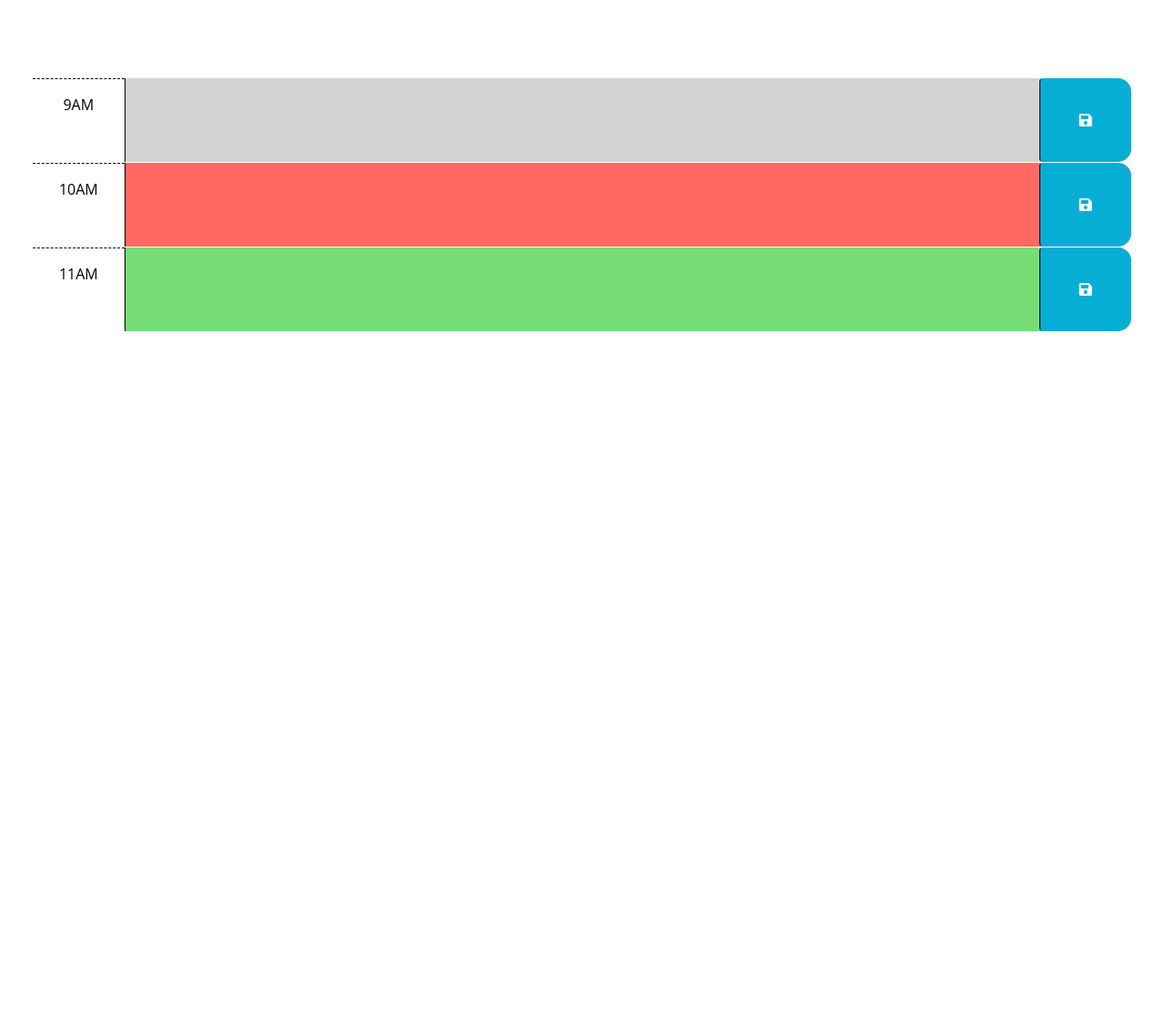
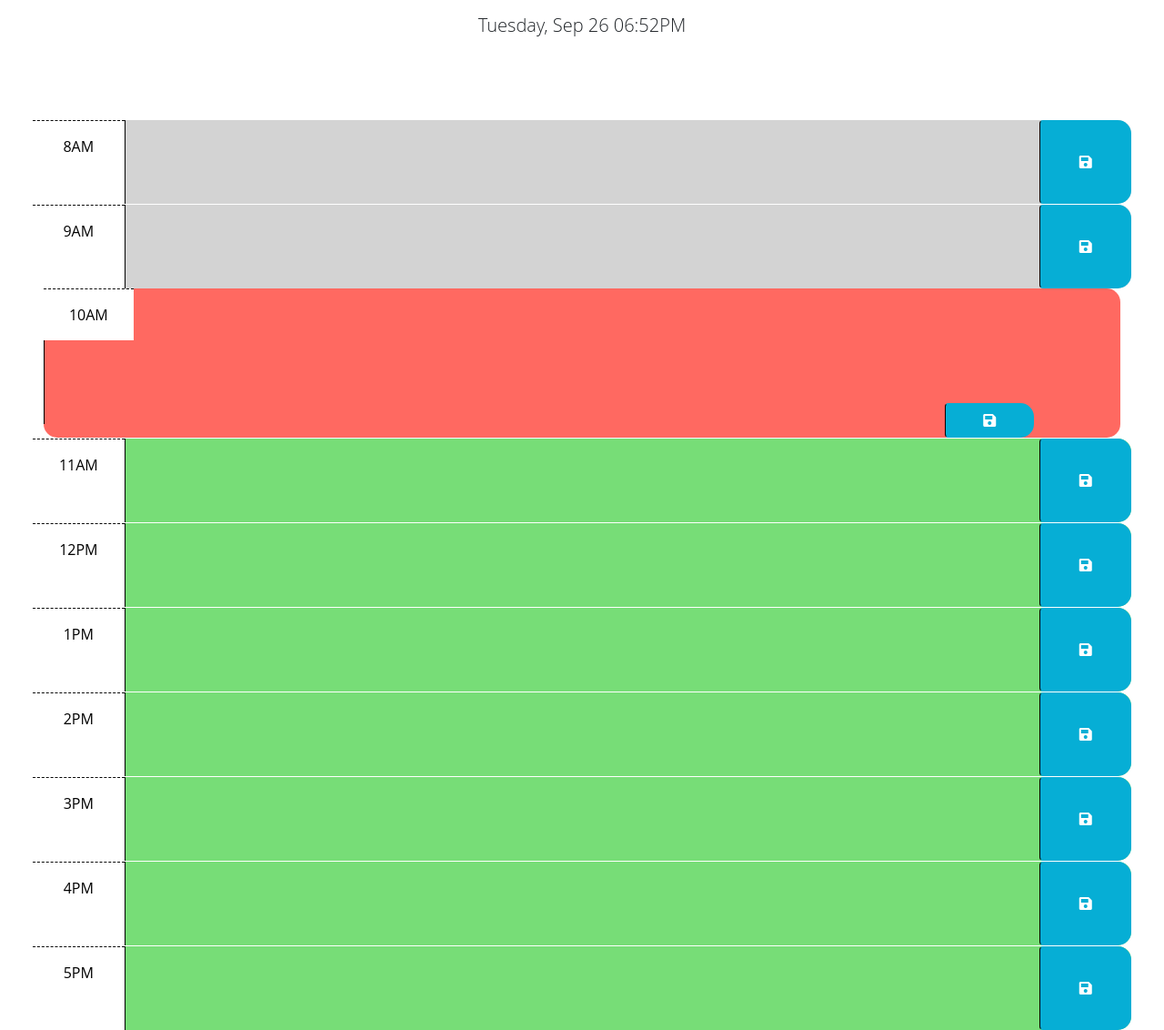
Before and after one commit to Ryan9698/acalendar-mod5, a plain HTML site: page Develop/index.html in a window 1280 px wide. Shown: the part 166-1298 px from the top of the page at 91% size. Before the commit the page ends 800 px from the top, so only its background shows below. Drawn offline with nearby package versions, Linux system fonts and the light colour scheme.

Commit message:
HTML, dayjs, and js edits

```diff
--- a/Develop/index.html
+++ b/Develop/index.html
@@ -38,11 +38,20 @@
         demonstrating how the css provided can be leveraged to create the
         desired layout and colors. The html below should be removed or updated
         in the finished product. Remember to delete this comment once the
-        code is implemented.
+        code is implemented. ~~~~Possibly use an if/else if/else statement
         -->
 
       <!-- Example of a past time block. The "past" class adds a gray background color. -->
-      <div id="hour-9" class="row time-block past">
+      <div id="hour-8" class="times row time-block past">
+        <div class="col-2 col-md-1 hour text-center py-3">8AM</div>
+        <textarea class="col-8 col-md-10 description" rows="3"> </textarea>
+        <button class="btn saveBtn col-2 col-md-1" aria-label="save">
+          <i class="fas fa-save" aria-hidden="true"></i>
+        </button>
+      </div>
+
+
+      <div id="hour-9" class="times row time-block past">
         <div class="col-2 col-md-1 hour text-center py-3">9AM</div>
         <textarea class="col-8 col-md-10 description" rows="3"> </textarea>
         <button class="btn saveBtn col-2 col-md-1" aria-label="save">
@@ -51,7 +60,7 @@
       </div>
 
       <!-- Example of a present time block. The "present" class adds a red background color. -->
-      <div id="hour-10" class="row time-block present">
+      <div id="hour-10" class="rtimes ow time-block present">
         <div class="col-2 col-md-1 hour text-center py-3">10AM</div>
         <textarea class="col-8 col-md-10 description" rows="3"> </textarea>
         <button class="btn saveBtn col-2 col-md-1" aria-label="save">
@@ -60,14 +69,62 @@
       </div>
 
       <!-- Example of a future time block. The "future" class adds a green background color. -->
-      <div id="hour-11" class="row time-block future">
+      <div id="hour-11" class="times row time-block future">
         <div class="col-2 col-md-1 hour text-center py-3">11AM</div>
         <textarea class="col-8 col-md-10 description" rows="3"> </textarea>
         <button class="btn saveBtn col-2 col-md-1" aria-label="save">
           <i class="fas fa-save" aria-hidden="true"></i>
         </button>
       </div>
+
+      <div id="hour-12" class="times row time-block future">
+        <div class="col-2 col-md-1 hour text-center py-3">12PM</div>
+        <textarea class="col-8 col-md-10 description" rows="3"> </textarea>
+        <button class="btn saveBtn col-2 col-md-1" aria-label="save">
+          <i class="fas fa-save" aria-hidden="true"></i>
+        </button>
+      </div>
+
+     <div id="hour-1" class="times row time-block future">
+        <div class="col-2 col-md-1 hour text-center py-3">1PM</div>
+        <textarea class="col-8 col-md-10 description" rows="3"> </textarea>
+        <button class="btn saveBtn col-2 col-md-1" aria-label="save">
+          <i class="fas fa-save" aria-hidden="true"></i>
+        </button>
+     </div>
+
+     <div id="hour-2" class="times row time-block future">
+       <div class="col-2 col-md-1 hour text-center py-3">2PM</div>
+       <textarea class="col-8 col-md-10 description" rows="3"> </textarea>
+       <button class="btn saveBtn col-2 col-md-1" aria-label="save">
+         <i class="fas fa-save" aria-hidden="true"></i>
+       </button>
+     </div>
+
+     <div id="hour-3" class="times row time-block future">
+       <div class="col-2 col-md-1 hour text-center py-3">3PM</div>
+       <textarea class="col-8 col-md-10 description" rows="3"> </textarea>
+       <button class="btn saveBtn col-2 col-md-1" aria-label="save">
+         <i class="fas fa-save" aria-hidden="true"></i>
+       </button>
+     </div>
+
+     <div id="hour-4" class="times row time-block future">
+      <div class="col-2 col-md-1 hour text-center py-3">4PM</div>
+      <textarea class="col-8 col-md-10 description" rows="3"> </textarea>
+      <button class="btn saveBtn col-2 col-md-1" aria-label="save">
+        <i class="fas fa-save" aria-hidden="true"></i>
+      </button>
     </div>
+
+    <div id="hour-5" class="times row time-block future">
+      <div class="col-2 col-md-1 hour text-center py-3">5PM</div>
+      <textarea class="col-8 col-md-10 description" rows="3"> </textarea>
+      <button class="btn saveBtn col-2 col-md-1" aria-label="save">
+        <i class="fas fa-save" aria-hidden="true"></i>
+      </button>
+    </div>
+   </div>
 
     <script src="https://cdnjs.cloudflare.com/ajax/libs/jquery/3.2.1/jquery.min.js"></script>
     <script src="https://cdn.jsdelivr.net/npm/dayjs@1.11.3/dayjs.min.js"
--- a/Develop/script.js
+++ b/Develop/script.js
@@ -1,3 +1,8 @@
+var today = dayjs();
+var calendarTimes = document.querySelectorAll(".times")
+$('#currentDay').text(today.format('dddd, MMM D hh:mmA'));
+
+var onePm = 1
 // Wrap all code that interacts with the DOM in a call to jQuery to ensure that
 // the code isn't run until the browser has finished rendering all the elements
 // in the html.
@@ -8,7 +13,7 @@ $(function () {
   // function? How can DOM traversal be used to get the "hour-x" id of the
   // time-block containing the button that was clicked? How might the id be
   // useful when saving the description in local storage?
-  //
+  saveBtn.on('click', function () {});
   // TODO: Add code to apply the past, present, or future class to each time
   // block by comparing the id to the current hour. HINTS: How can the id
   // attribute of each time-block be used to conditionally add or remove the
--- a/Develop/style.css
+++ b/Develop/style.css
@@ -10,6 +10,14 @@ textarea {
   color: #000000;
   border-left: 1px solid black;
   padding: 10px;
+}
+
+.display-3 {
+  text-align: center;
+}
+
+.lead {
+  text-align: center;
 }
 
 .description {
```
